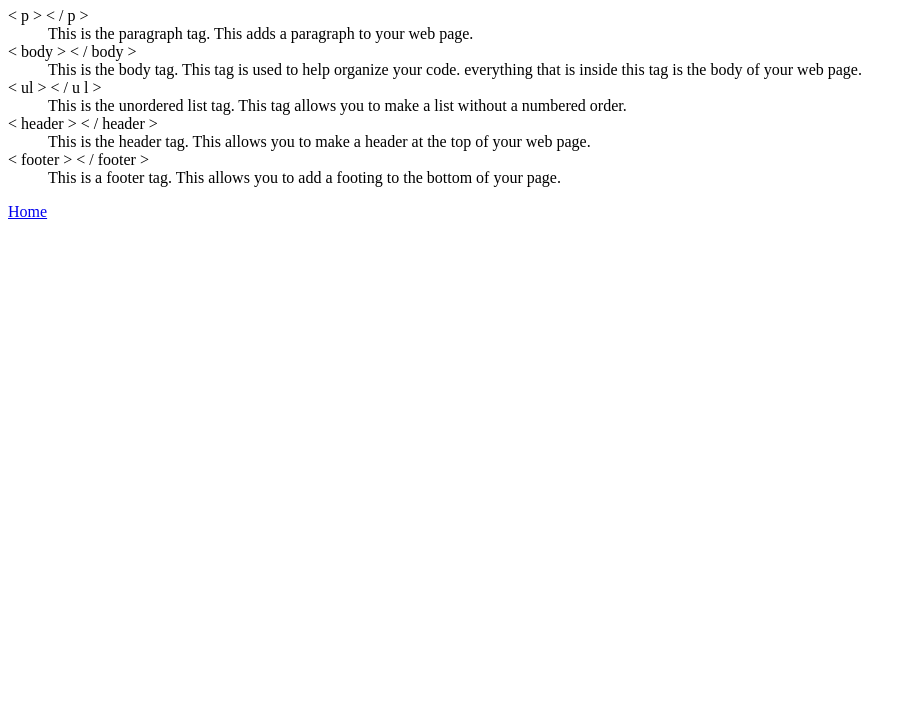
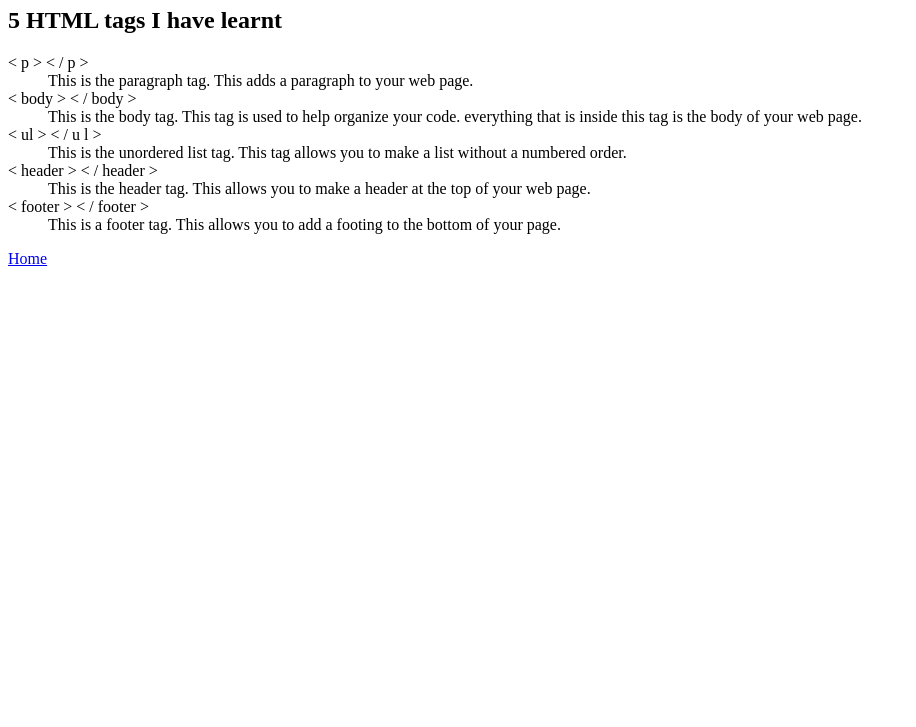
Before and after one commit to robi0859/robi0859.github.io, a plain HTML site: page html-assignment/notes.html in a window 1280 px wide. Shown: the part 73-800 px from the top of the page, without its empty margins (0-916 px from the left). Drawn offline with Linux system fonts and the light colour scheme.

Commit message:
adding a heading

```diff
--- a/html-assignment/notes.html
+++ b/html-assignment/notes.html
@@ -12,6 +12,7 @@
     </header>
     <main>
         <article>
+            <h2>5 HTML tags I have learnt</h2>
             <dl>
                 <dt>< p > < / p ></dt>
                 <dd>This is the paragraph tag. This adds a paragraph to your web page.</dd>
```
